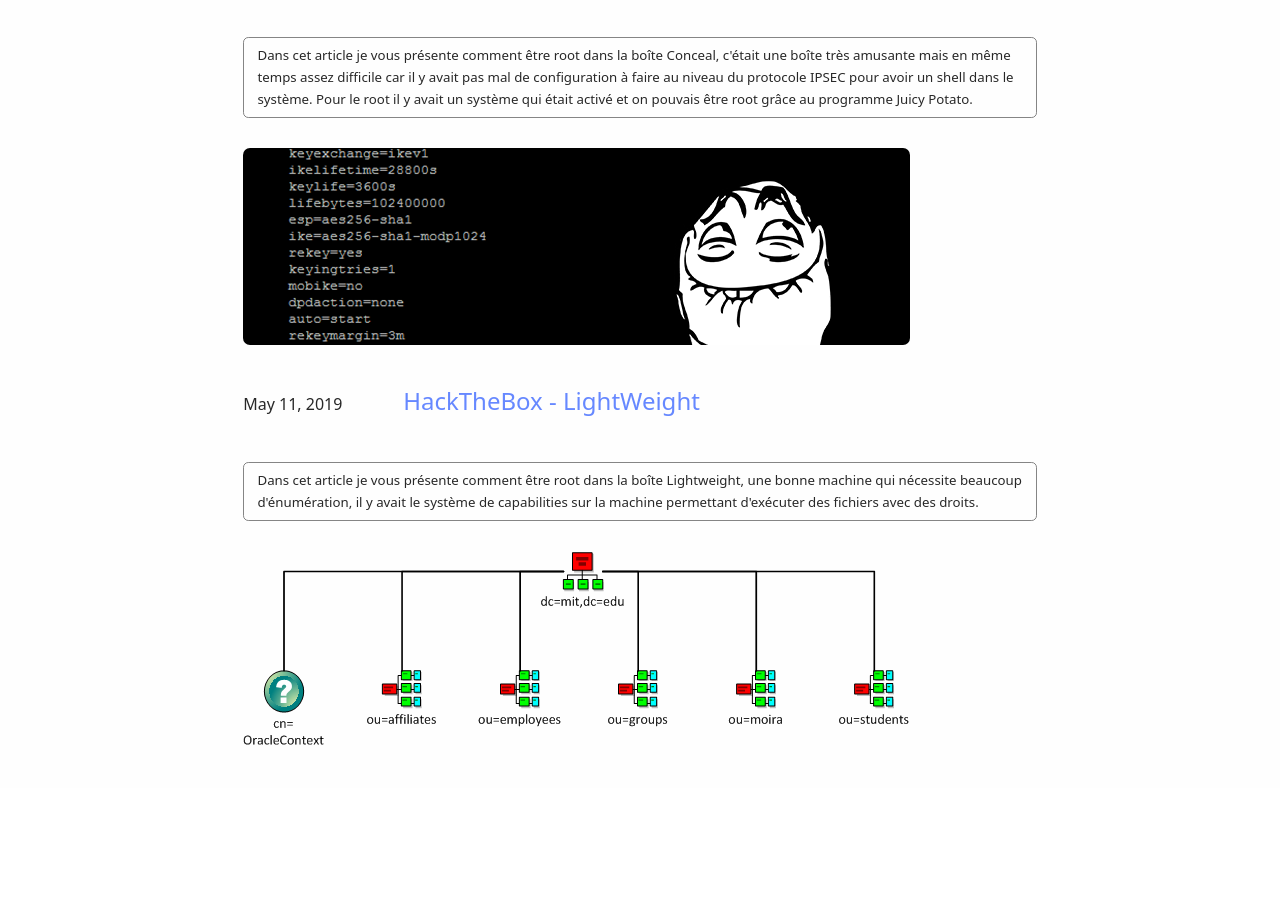
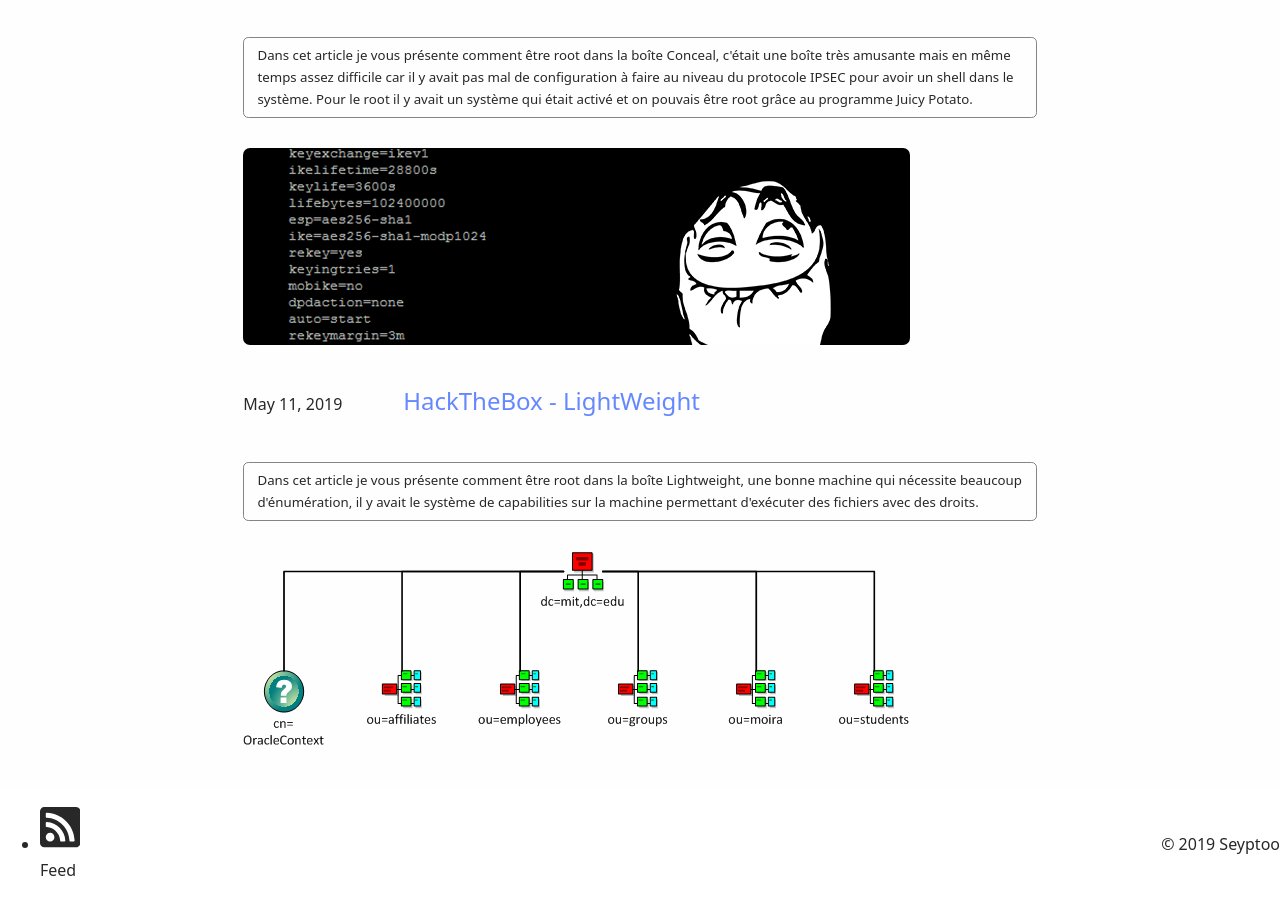
Before and after one commit to Seyptoo/seyptoo.github.io, a Jekyll site: the page built from index.html, in a window 1280 px wide and 900 px high, scrolled down 1169 px. Built offline with Jekyll 4.4.1, drawn with Linux system fonts in a browser that asks for light colours; the list of posts is cut into pages by our own code; before the commit the page ends 1957 px from its top, so only the background shows below that.

Commit message:
Update home.html

```diff
--- a/_layouts/home.html
+++ b/_layouts/home.html
@@ -53,4 +53,23 @@
   </div>
   {% endfor %}
 </article>
+<div class="page__footer">
+      <footer>
+        <!-- start custom footer snippets -->
+
+<!-- end custom footer snippets -->
+        <div class="page__footer-follow">
+  <ul class="social-icons">
+
+
+
+
+    <li><a href="/feed.xml"><svg class="svg-inline--fa fa-rss-square fa-w-14 fa-fw" aria-hidden="true" focusable="false" data-prefix="fas" data-icon="rss-square" role="img" xmlns="http://www.w3.org/2000/svg" viewBox="0 0 448 512" data-fa-i2svg=""><path fill="currentColor" d="M400 32H48C21.49 32 0 53.49 0 80v352c0 26.51 21.49 48 48 48h352c26.51 0 48-21.49 48-48V80c0-26.51-21.49-48-48-48zM112 416c-26.51 0-48-21.49-48-48s21.49-48 48-48 48 21.49 48 48-21.49 48-48 48zm157.533 0h-34.335c-6.011 0-11.051-4.636-11.442-10.634-5.214-80.05-69.243-143.92-149.123-149.123-5.997-.39-10.633-5.431-10.633-11.441v-34.335c0-6.535 5.468-11.777 11.994-11.425 110.546 5.974 198.997 94.536 204.964 204.964.352 6.526-4.89 11.994-11.425 11.994zm103.027 0h-34.334c-6.161 0-11.175-4.882-11.427-11.038-5.598-136.535-115.204-246.161-251.76-251.76C68.882 152.949 64 147.935 64 141.774V107.44c0-6.454 5.338-11.664 11.787-11.432 167.83 6.025 302.21 141.191 308.205 308.205.232 6.449-4.978 11.787-11.432 11.787z"></path></svg><!-- <i class="fas fa-fw fa-rss-square" aria-hidden="true"></i> --> Feed</a></li>
+  </ul>
+</div>
+
+<div class="page__footer-copyright">© 2019 Seyptoo</div>
+
+      </footer>
+    </div>
 {% endif %}
```
